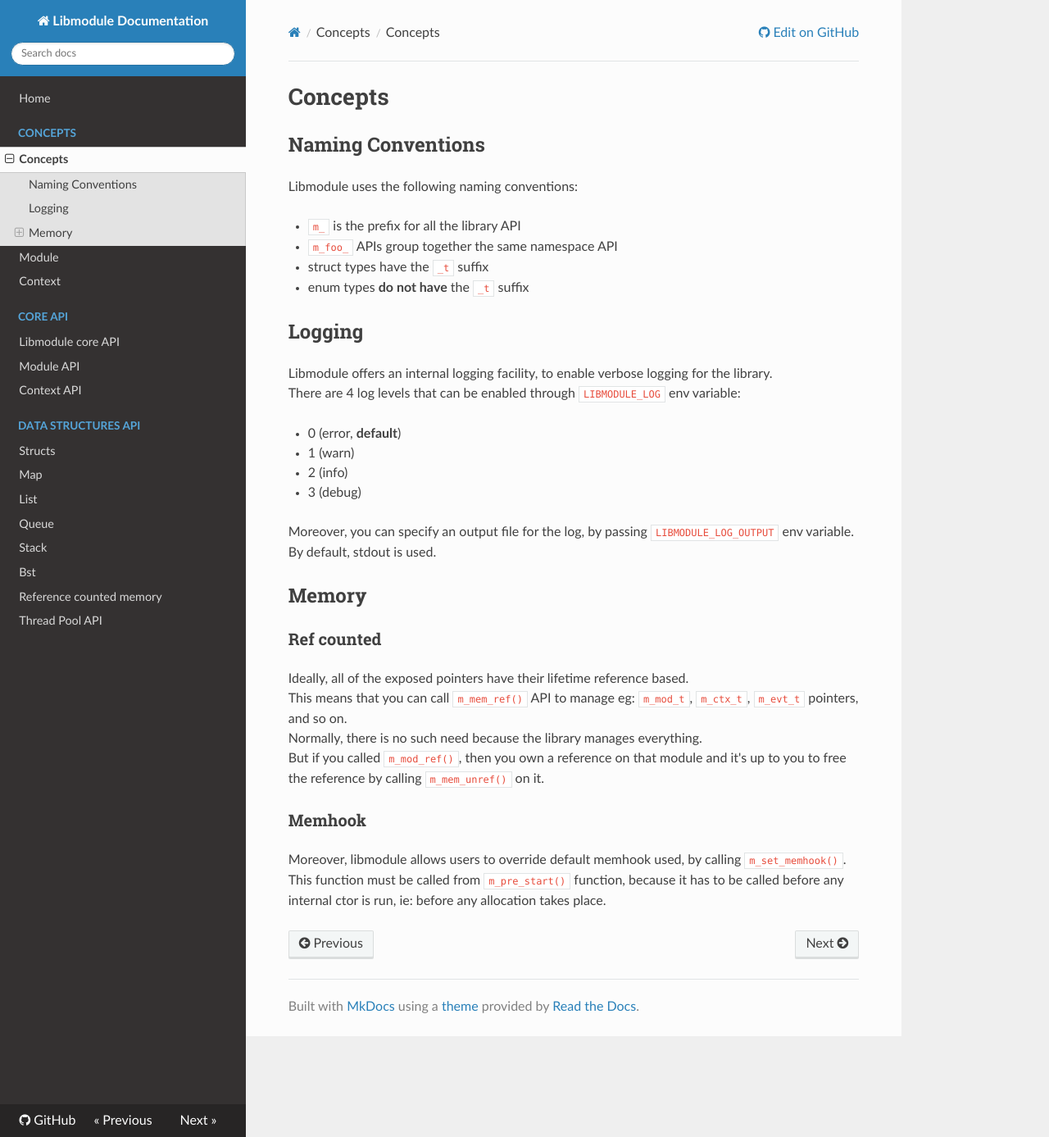
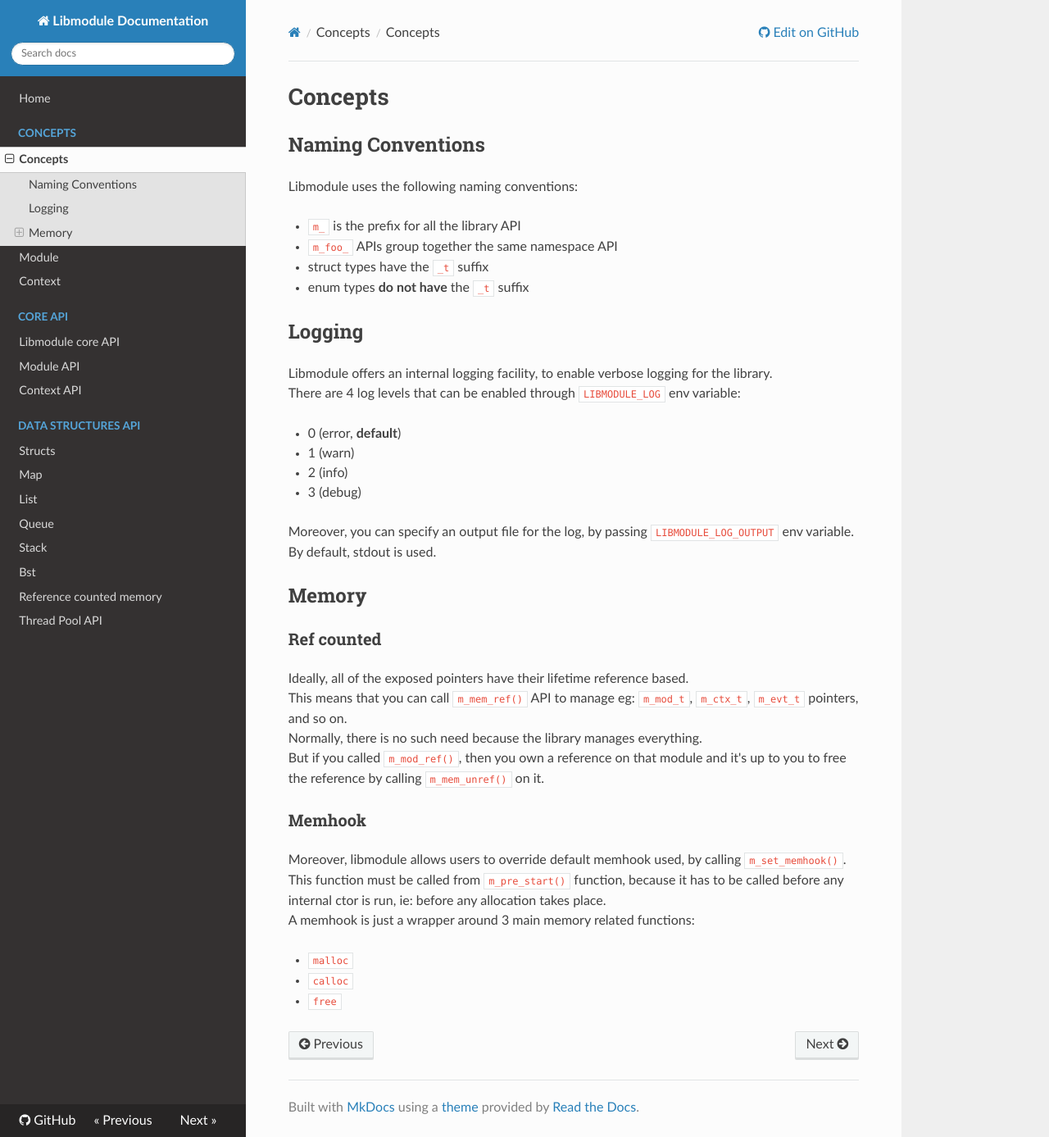
Before and after one commit to FedeDP/libmodule, an MkDocs documentation site: the page built from docs/concepts/concepts.md, in a window 1280 px wide and 1387 px high. Shown: the whole window at 82% size. Built offline with MkDocs 1.6.1, drawn with Linux system fonts in a browser that asks for light colours; nearby versions of some CDN libraries.

Commit message:
Small improvements to docs.
Signed-off-by: Federico Di Pierro <nierro92@gmail.com>

```diff
--- a/docs/concepts/concepts.md
+++ b/docs/concepts/concepts.md
@@ -35,3 +35,8 @@ But if you called `m_mod_ref()`, then you own a reference on that module and it'
 
 Moreover, libmodule allows users to override default memhook used, by calling `m_set_memhook()`.
 This function must be called from `m_pre_start()` function, because it has to be called before any internal ctor is run, ie: before any allocation takes place.
+A memhook is just a wrapper around 3 main memory related functions:
+
+* `malloc`
+* `calloc`
+* `free`
--- a/mkdocs.yml
+++ b/mkdocs.yml
@@ -1,7 +1,7 @@
 site_name: Libmodule Documentation
 site_description: C simple and elegant implementation of an Actor library
 site_author: Federico Di Pierro
-repo_url: https://github.com/FededDP/libmodule/
+repo_url: https://github.com/FedeDP/libmodule/
 
 nav:
     - Home: index.md
```
Also changed, not shown: docs/index.md (+1 -1 lines).
